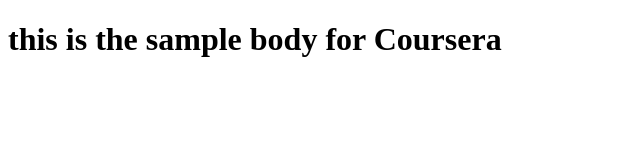
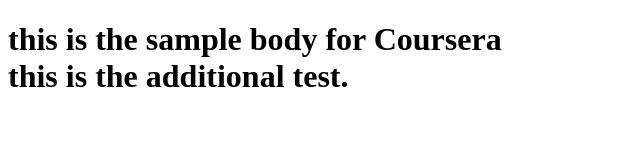
Before and after one commit to Alex9119/Coursera_Test, a plain HTML site: page site/index.html in a window 1280 px wide. Shown: the whole page, without its empty margins (0-640 px from the left). Drawn offline with Linux system fonts and the light colour scheme.

Commit message:
small edit to the page

```diff
--- a/site/index.html
+++ b/site/index.html
@@ -5,6 +5,8 @@
     <title>hello coursera</title>
 </head>
 <body>
-    <h1> this is the sample body for Coursera</h1>
+    <h1> this is the sample body for Coursera <br>
+        this is the additional test. <br>
+    </h1>
 </body>
 </html>
```
